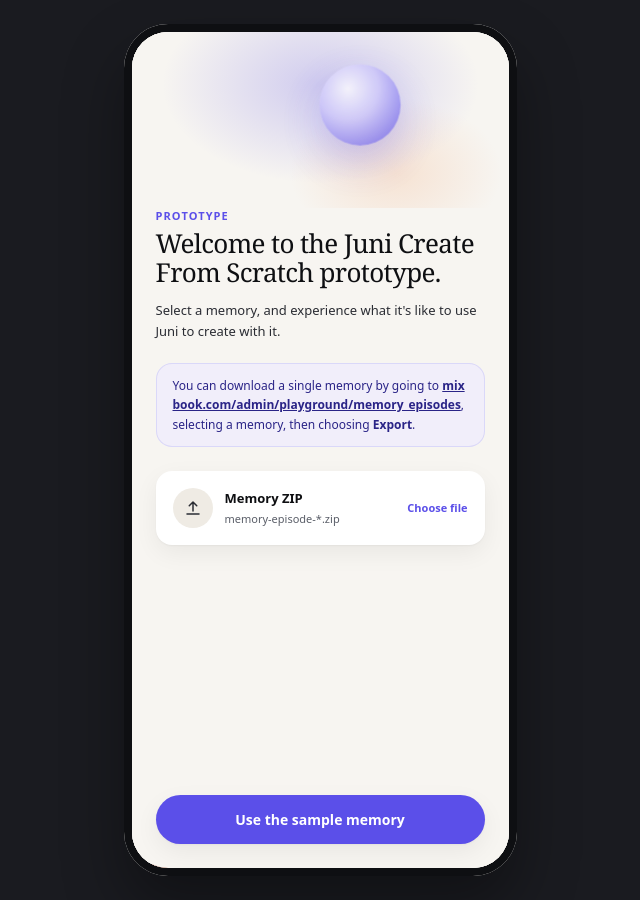
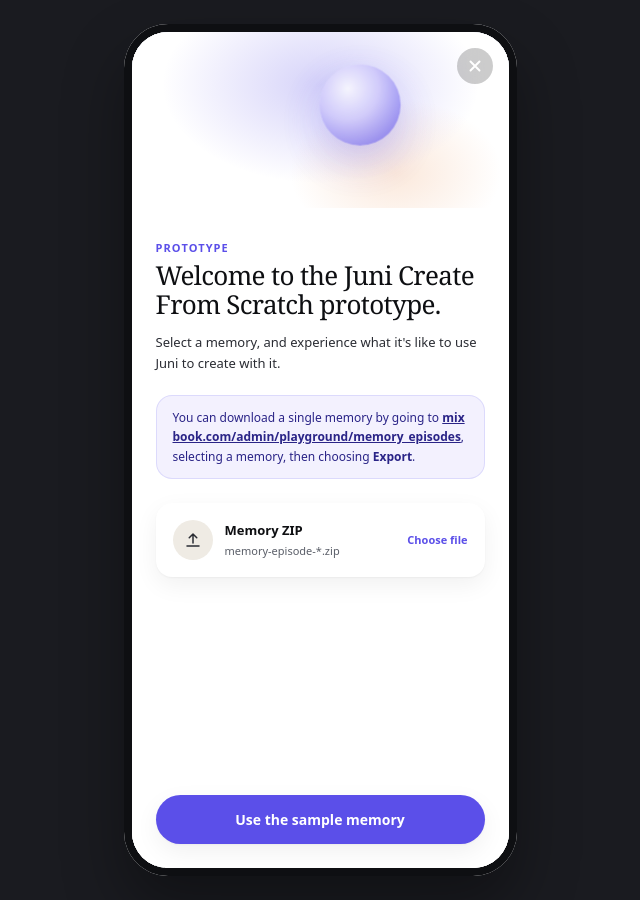
Before and after one commit to zenrobin/nothingtoseehere, a Next.js app: page / in a window 1280 px wide. Shown: the whole page, without its empty margins (320-960 px from the left). Built offline with nearby package versions, Linux system fonts and the light colour scheme.

Commit message:
Home/memory screen cleanup

```diff
--- a/app/globals.css
+++ b/app/globals.css
@@ -21,7 +21,7 @@
   width: 100%;
   max-width: 393px;
   height: 100dvh;
-  background: #F7F5F1;
+  background: #ffffff;
   position: relative;
   overflow: hidden;
 }
@@ -30,7 +30,7 @@
   height: 100%;
   width: 100%;
   position: relative;
-  background: #F7F5F1;
+  background: #ffffff;
   overflow: hidden;
 }
 
@@ -51,15 +51,12 @@
   overflow-y: auto;
   overflow-x: hidden;
   -webkit-overflow-scrolling: touch;
-  scrollbar-width: thin;
+  scrollbar-width: none; /* Firefox */
+  -ms-overflow-style: none; /* IE and Edge */
 }
 
 .scroll-area::-webkit-scrollbar {
-  width: 4px;
-}
-.scroll-area::-webkit-scrollbar-thumb {
-  background: rgba(0, 0, 0, 0.15);
-  border-radius: 4px;
+  display: none; /* Chrome, Safari and Opera */
 }
 
 .shimmer {
--- a/app/layout.tsx
+++ b/app/layout.tsx
@@ -11,7 +11,7 @@
   initialScale: 1,
   maximumScale: 1,
   userScalable: false,
-  themeColor: "#F7F5F1",
+  themeColor: "#ffffff",
 };
 
 export default function RootLayout({
--- a/components/ArtFormCarousel.tsx
+++ b/components/ArtFormCarousel.tsx
@@ -13,8 +13,8 @@
 export function ArtFormCarousel({ templates, highlightedId, onSelect }: Props) {
   const ref = useDragScroll<HTMLDivElement>();
   return (
-    <div className="-mx-5 px-5">
-      <div className="flex items-baseline justify-between mb-2">
+    <div>
+      <div className="flex items-baseline justify-between mb-2 px-5">
         <h3 className="text-[12px] uppercase tracking-widest text-ink-500 font-semibold">
           ArtForms
         </h3>
@@ -24,7 +24,7 @@
       </div>
       <div
         ref={ref}
-        className="flex gap-2.5 overflow-x-auto no-scrollbar pb-1 select-none"
+        className="flex gap-2.5 overflow-x-auto no-scrollbar px-5 pb-1 select-none"
       >
         {templates.map((t) => {
           const isHi = highlightedId === t.id;
--- a/components/Gallery.tsx
+++ b/components/Gallery.tsx
@@ -26,7 +26,7 @@
   ];
 
   return (
-    <div className="absolute inset-0 z-30 flex flex-col bg-paper">
+    <div className="absolute inset-0 z-30 flex flex-col bg-white">
       <div className="flex items-center justify-between px-4 pt-3 pb-2">
         <button
           onClick={onClose}
--- a/components/MemoryArtRail.tsx
+++ b/components/MemoryArtRail.tsx
@@ -15,8 +15,8 @@
 export function MemoryArtRail({ art, pendingJob, completedJob, onResultTap }: Props) {
   const ref = useDragScroll<HTMLDivElement>();
   return (
-    <div className="px-5">
-      <div className="flex items-baseline justify-between">
+    <div>
+      <div className="flex items-baseline justify-between px-5">
         <h2 className="text-[15px] font-semibold tracking-tight text-ink-900">
           Memory Art
         </h2>
@@ -26,7 +26,7 @@
       </div>
       <div
         ref={ref}
-        className="mt-3 flex gap-3 overflow-x-auto no-scrollbar pb-1 select-none"
+        className="mt-3 flex gap-3 overflow-x-auto no-scrollbar px-5 pb-1 select-none"
       >
         {pendingJob && pendingJob.status === "pending" && (
           <PendingCard brief={pendingJob.brief.summary} />
--- a/components/MemoryDetail.tsx
+++ b/components/MemoryDetail.tsx
@@ -1,6 +1,6 @@
 "use client";
 
-import React from "react";
+import React, { useState } from "react";
 import type { GenerationJob, Memory, PhotoAnalysis, ExistingArt } from "@/types";
 import { MemoryArtRail } from "./MemoryArtRail";
 import { MemoryMedia } from "./MemoryMedia";
@@ -21,77 +21,67 @@
 
 export function MemoryDetail(props: Props) {
   const { memory, photoAnalyses, existingArt, pendingJob, completedJob } = props;
+  const [summaryExpanded, setSummaryExpanded] = useState(false);
+  const hasOverflow = memory.memory_summary.length > 180;
 
   return (
-    <div className="h-full flex flex-col relative bg-paper">
-      {/* Top nav */}
-      <div className="flex items-center justify-between px-4 pt-2 pb-2">
-        {/* Gallery hamburger is hidden until that flow has something to show. */}
-        <div className="w-9 h-9" aria-hidden="true" />
-        <div className="text-[11px] text-ink-500 uppercase tracking-widest">
-          Memory
-        </div>
-        <div className="flex items-center gap-1">
+    <div className="h-full flex flex-col relative bg-white">
+      {/* Scroll content */}
+      <div className="flex-1 scroll-area pb-32">
+        {/* Hero cover image (pinned to top, full width) */}
+        <div className="relative w-full aspect-[4/5] bg-paper-warm overflow-hidden select-none">
+          <HeroVisual memory={memory} photo={photoAnalyses[0]} />
+
+          {/* Floating Actions Over the Image (42x42 circles with 40% black transparent blur backdrop) */}
+          <div className="absolute top-4 right-4 flex items-center gap-2.5 z-10">
+            {/* Upload Button */}
             <button
               onClick={props.onChangeMemory}
-            className="w-9 h-9 rounded-full grid place-items-center text-ink-700 hover:bg-black/5"
+              className="w-[42px] h-[42px] rounded-full bg-black/40 backdrop-blur-md flex items-center justify-center text-white hover:bg-black/50 active:scale-95 transition"
               aria-label="Change memory or photos"
               title="Change memory or photos"
             >
-            <svg width="18" height="18" viewBox="0 0 24 24" fill="none">
+              <svg width="20" height="20" viewBox="0 0 24 24" fill="none">
                 <path
                   d="M12 16V4M12 4l-5 5m5-5l5 5M4 20h16"
                   stroke="currentColor"
-                strokeWidth="2"
+                  strokeWidth="2.2"
                   strokeLinecap="round"
                   strokeLinejoin="round"
                 />
               </svg>
             </button>
+            {/* Settings Button */}
             <button
               onClick={props.onSettings}
-            className="w-9 h-9 rounded-full grid place-items-center text-ink-700 hover:bg-black/5"
+              className="w-[42px] h-[42px] rounded-full bg-black/40 backdrop-blur-md flex items-center justify-center text-white hover:bg-black/50 active:scale-95 transition"
               aria-label="Settings"
             >
-            <svg width="18" height="18" viewBox="0 0 24 24" fill="none">
+              <svg width="20" height="20" viewBox="0 0 24 24" fill="none">
                 <path
                   d="M12 8a4 4 0 100 8 4 4 0 000-8z M19.4 15a1.7 1.7 0 00.3 1.8l.1.1a2 2 0 11-2.8 2.8l-.1-.1a1.7 1.7 0 00-1.8-.3 1.7 1.7 0 00-1 1.5V21a2 2 0 11-4 0v-.1a1.7 1.7 0 00-1.1-1.5 1.7 1.7 0 00-1.8.3l-.1.1A2 2 0 113.3 17l.1-.1a1.7 1.7 0 00.3-1.8 1.7 1.7 0 00-1.5-1H2a2 2 0 110-4h.1a1.7 1.7 0 001.5-1.1 1.7 1.7 0 00-.3-1.8l-.1-.1A2 2 0 117 4.3l.1.1a1.7 1.7 0 001.8.3H9a1.7 1.7 0 001-1.5V3a2 2 0 114 0v.1a1.7 1.7 0 001 1.5 1.7 1.7 0 001.8-.3l.1-.1a2 2 0 112.8 2.8l-.1.1a1.7 1.7 0 00-.3 1.8V9a1.7 1.7 0 001.5 1H21a2 2 0 110 4h-.1a1.7 1.7 0 00-1.5 1z"
                   stroke="currentColor"
-                strokeWidth="1.5"
+                  strokeWidth="1.8"
                   strokeLinecap="round"
                   strokeLinejoin="round"
                 />
               </svg>
             </button>
           </div>
-      </div>
 
-      {/* Scroll content */}
-      <div className="flex-1 scroll-area pb-32">
-        {/* Hero */}
-        <div className="px-5 pt-2">
-          <div className="text-[11px] uppercase tracking-widest text-juni font-medium">
+          {/* Premium Bottom Darkening Gradient Overlay with White Text */}
+          <div className="absolute bottom-0 left-0 right-0 p-5 bg-gradient-to-t from-black/85 via-black/35 to-transparent flex flex-col justify-end pt-28 select-none">
+            <div className="text-[11px] uppercase tracking-widest text-white/75 font-medium">
               {memory.categories[0]?.main ?? "Memory"}
               {memory.timeline[0]?.location
                 ? ` · ${memory.timeline[0].location}`
                 : ""}
             </div>
-          <h1 className="mt-1 font-serif text-[34px] leading-[1.05] tracking-tight text-red-600">
+            <h1 className="mt-1 font-serif text-[34px] leading-[1.05] tracking-tight text-white">
               {memory.snappy_title}
             </h1>
-          <div className="mt-1 text-[13px] text-ink-500">
+            <div className="mt-1.5 text-[13px] text-white/80">
               {memory.descriptive_title}
-          </div>
-        </div>
-
-        {/* Hero image */}
-        <div className="px-5 mt-4">
-          <div className="relative aspect-[4/5] rounded-3xl overflow-hidden shadow-card bg-paper-warm">
-            <HeroVisual memory={memory} photo={photoAnalyses[0]} />
-            <div className="absolute bottom-0 left-0 right-0 p-4 bg-gradient-to-t from-black/55 via-black/20 to-transparent">
-              <p className="text-white text-[13px] leading-snug">
-                {memory.editorial_intro}
-              </p>
             </div>
           </div>
         </div>
@@ -99,11 +89,41 @@
         {/* Summary */}
         <div className="px-5 mt-5">
           <p className="text-[13px] leading-relaxed text-ink-700">
+            {summaryExpanded ? (
+              <>
                 {memory.memory_summary}
+                {hasOverflow && (
+                  <button
+                    onClick={() => setSummaryExpanded(false)}
+                    className="text-[12px] font-semibold text-juni ml-1.5 hover:underline inline-block select-none"
+                  >
+                    Read less
+                  </button>
+                )}
+              </>
+            ) : (
+              <>
+                {hasOverflow
+                  ? getTruncatedText(memory.memory_summary, 200)
+                  : memory.memory_summary}
+                {hasOverflow && (
+                  <>
+                    <span className="text-ink-500">... </span>
+                    <button
+                      onClick={() => setSummaryExpanded(true)}
+                      className="text-[12px] font-semibold text-juni hover:underline inline-block select-none"
+                    >
+                      Read more
+                    </button>
+                  </>
+                )}
+              </>
+            )}
           </p>
         </div>
 
         {/* Existing art rail */}
+        {(existingArt.length > 0 || pendingJob || completedJob) && (
           <div className="mt-7">
             <MemoryArtRail
               art={existingArt}
@@ -112,6 +132,7 @@
               onResultTap={props.onResultTap}
             />
           </div>
+        )}
 
         {/* Memory media */}
         <div className="mt-7">
@@ -126,16 +147,12 @@
       <div className="absolute bottom-5 right-5 z-20">
         <button
           onClick={props.onCreate}
-          className="group flex items-center gap-2 pl-4 pr-5 py-3.5 rounded-full bg-juni text-white shadow-card shadow-juni/30 active:scale-[0.98] transition"
+          className="group flex items-center gap-1.5 pl-5 pr-5 py-3.5 rounded-full bg-juni text-white active:scale-[0.98] transition"
+          style={{ boxShadow: "0 10px 18px rgba(91, 79, 233, 0.12)" }}
         >
           <span className="text-[14px] font-semibold">Create Artwork</span>
-          <span className="w-6 h-6 rounded-full bg-white/20 grid place-items-center text-[15px] leading-none">
-            +
-          </span>
+          <span className="text-[17px] font-bold leading-none">+</span>
         </button>
-        <div className="text-[10px] text-ink-500 mt-1 text-right pr-2">
-          {props.creationsLeft} creations left
-        </div>
       </div>
     </div>
   );
@@ -218,3 +235,13 @@
     </div>
   );
 }
+
+function getTruncatedText(text: string, maxLength: number) {
+  if (text.length <= maxLength) return text;
+  let trimmed = text.slice(0, maxLength);
+  const lastSpace = trimmed.lastIndexOf(" ");
+  if (lastSpace > 0) {
+    trimmed = trimmed.slice(0, lastSpace);
+  }
+  return trimmed;
+}
--- a/components/ResultDetail.tsx
+++ b/components/ResultDetail.tsx
@@ -23,7 +23,7 @@
   if (!job.result) return null;
   const { result } = job;
   return (
-    <div className="absolute inset-0 z-30 flex flex-col bg-paper">
+    <div className="absolute inset-0 z-30 flex flex-col bg-white">
       <div className="flex items-center justify-between px-4 pt-3 pb-2">
         <button
           onClick={onClose}
--- a/components/SettingsPanel.tsx
+++ b/components/SettingsPanel.tsx
@@ -29,7 +29,7 @@
 
   return (
     <DeviceFrame>
-      <div className="h-full flex flex-col bg-paper">
+      <div className="h-full flex flex-col bg-white">
         <div className="flex items-center justify-between px-4 pt-3 pb-2">
           <Link
             href="/"
--- a/components/SetupScreen.tsx
+++ b/components/SetupScreen.tsx
@@ -28,6 +28,7 @@
     photoAnalyses: PhotoAnalysis[];
   } | null>(null);
   const [preparing, setPreparing] = useState(false);
+  const hasExistingMemory = !!settings.memory;
 
   async function handleZip(file: File | undefined) {
     if (!file) return;
@@ -118,14 +119,26 @@
     : "Use the sample memory";
 
   return (
-    <div className="absolute inset-0 z-50 bg-paper flex flex-col">
+    <div className="absolute inset-0 z-50 bg-white flex flex-col">
+      {/* Floating Close Button */}
+      {hasExistingMemory && (
+        <button
+          onClick={onDone}
+          className="absolute top-4 right-4 z-50 w-9 h-9 rounded-full bg-black/20 backdrop-blur-md flex items-center justify-center text-white hover:bg-black/30 active:scale-95 transition"
+          aria-label="Close"
+        >
+          <svg width="18" height="18" viewBox="0 0 24 24" fill="none" stroke="currentColor" strokeWidth="2.5">
+            <path d="M18 6L6 18M6 6l12 12" strokeLinecap="round" strokeLinejoin="round" />
+          </svg>
+        </button>
+      )}
       {/* Decorative orb header */}
       <div className="relative h-44 overflow-hidden shrink-0">
         <div
           className="absolute inset-0"
           style={{
             background:
-              "radial-gradient(60% 80% at 50% 30%, rgba(91,79,233,0.25), transparent 70%), radial-gradient(40% 60% at 70% 80%, rgba(245,198,165,0.4), transparent 70%), #F7F5F1",
+              "radial-gradient(60% 80% at 50% 30%, rgba(91,79,233,0.25), transparent 70%), radial-gradient(40% 60% at 70% 80%, rgba(245,198,165,0.4), transparent 70%), #ffffff",
           }}
         />
         <div
@@ -139,7 +152,7 @@
         />
       </div>
 
-      <div className="flex-1 px-6 pb-6 flex flex-col scroll-area">
+      <div className="flex-1 px-6 pt-8 pb-6 flex flex-col scroll-area">
         <div className="text-[11px] uppercase tracking-widest text-juni font-semibold">
           Prototype
         </div>
--- a/tailwind.config.ts
+++ b/tailwind.config.ts
@@ -16,9 +16,9 @@
           100: "#E8EAEF",
         },
         paper: {
-          DEFAULT: "#F7F5F1",
+          DEFAULT: "#ffffff",
           warm: "#EFEBE4",
-          cream: "#FBF8F3",
+          cream: "#ffffff",
         },
         juni: {
           DEFAULT: "#5B4FE9",
```
Also changed, not shown: components/JuniSheet.tsx (+10 -12 lines), components/MemoryMedia.tsx (+5 -9 lines). Lines whose indentation alone changed are shown as unchanged.
